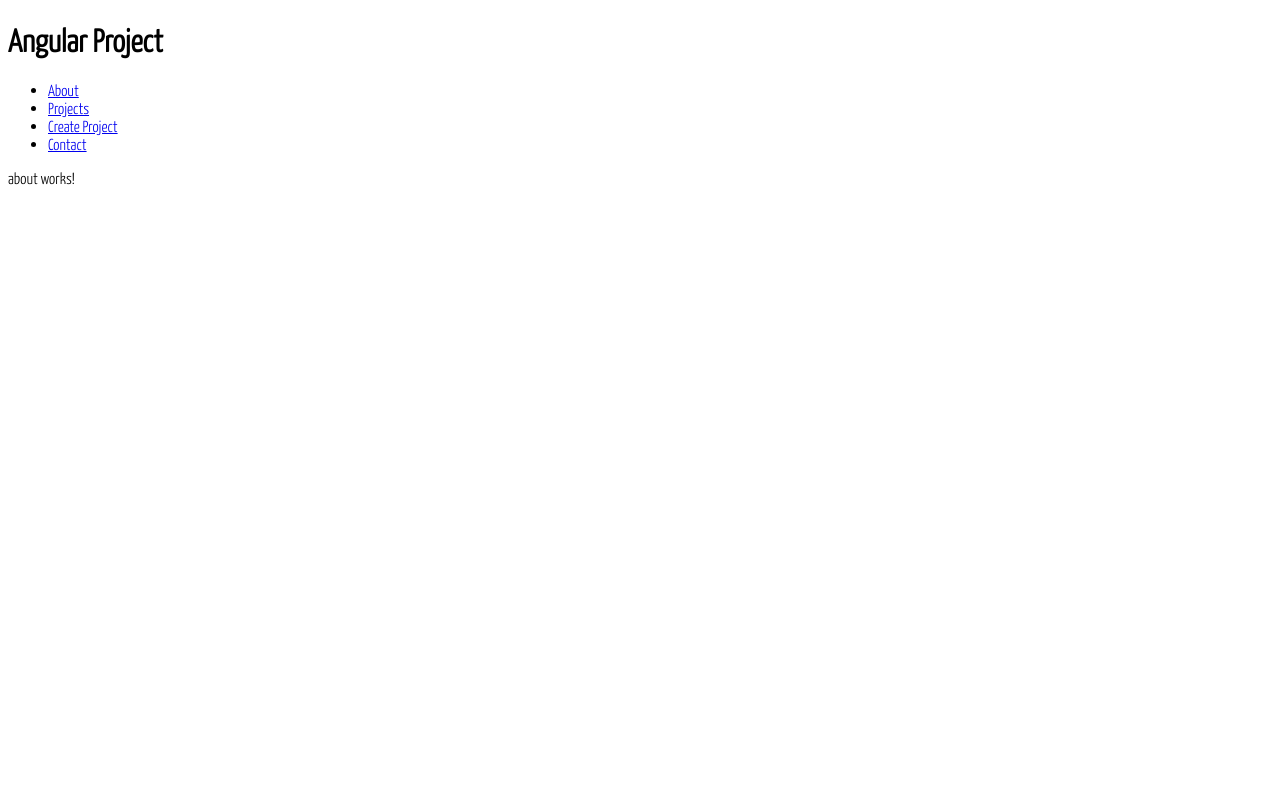
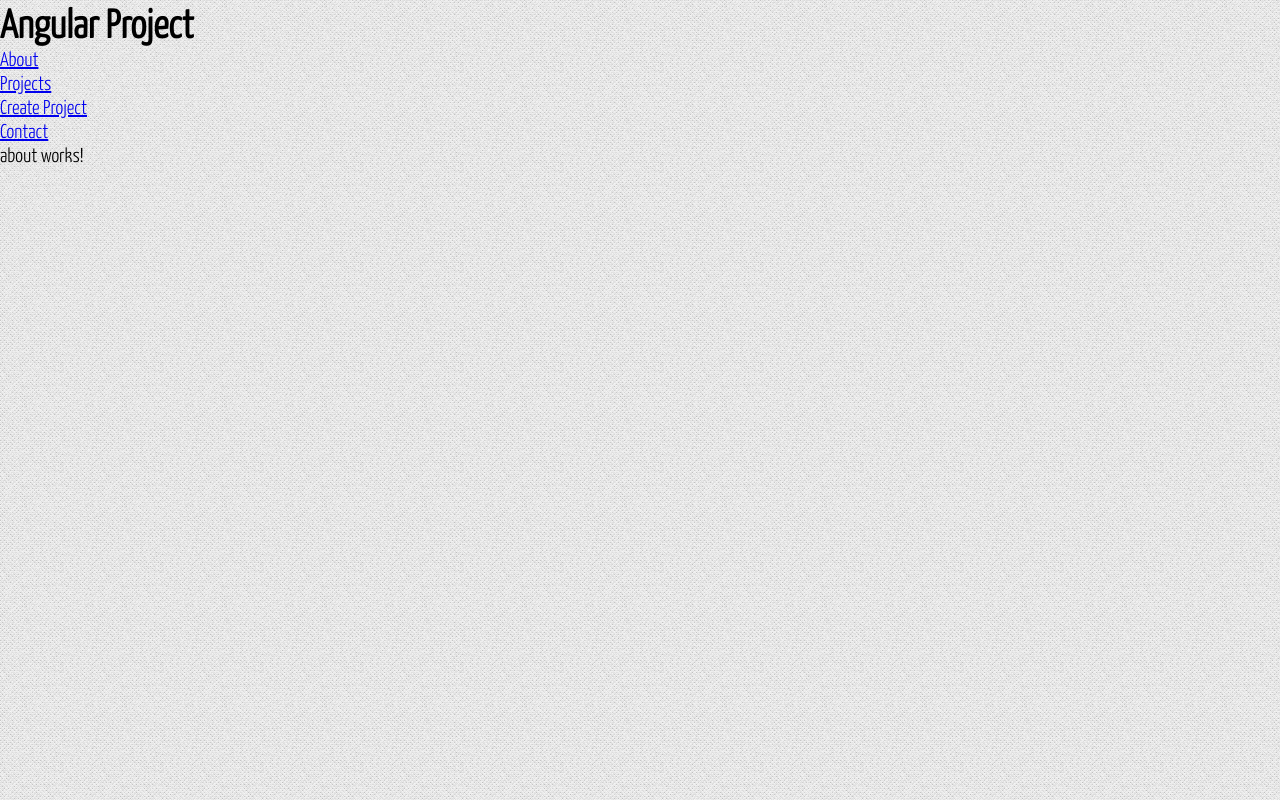
Before and after one commit to laheravilla/angular-udemy-training-project, an Angular app: page / in a window 1280 px wide. Built offline with nearby package versions, Linux system fonts and the light colour scheme.

Commit message:
genaral styles

```diff
--- a/angular.json
+++ b/angular.json
@@ -24,7 +24,7 @@
               "src/assets",
               "src/assets/fonts/yanone.ttf",
               "src/assets/fonts/finger.ttf",
-              "src/assets/fonts/titilium.ttf"
+              "src/assets/fonts/titilium.ttf",
             ],
             "styles": [
               "src/assets/css/styles.css"
--- a/src/assets/css/styles.css
+++ b/src/assets/css/styles.css
@@ -1,3 +1,6 @@
+/*******************************
+        Import custom fonts
+********************************/
 @font-face{
     font-family: 'yanone';
     src: url('../fonts/yanone.ttf');
@@ -8,6 +11,17 @@
     src: url('../fonts/finger.ttf');
 }
 
+/*********************************
+        General styles
+*********************************/
+* {
+    margin: 0;
+    padding: 0;
+}
+
 body {
-    font-family: 'yanone';
+    font-family: 'yanone', Arial, Helvetica, sans-serif;
+    font-size: 20px;
+    background: url('../img/pattern.png');
+    position: fixed;
 }
```
